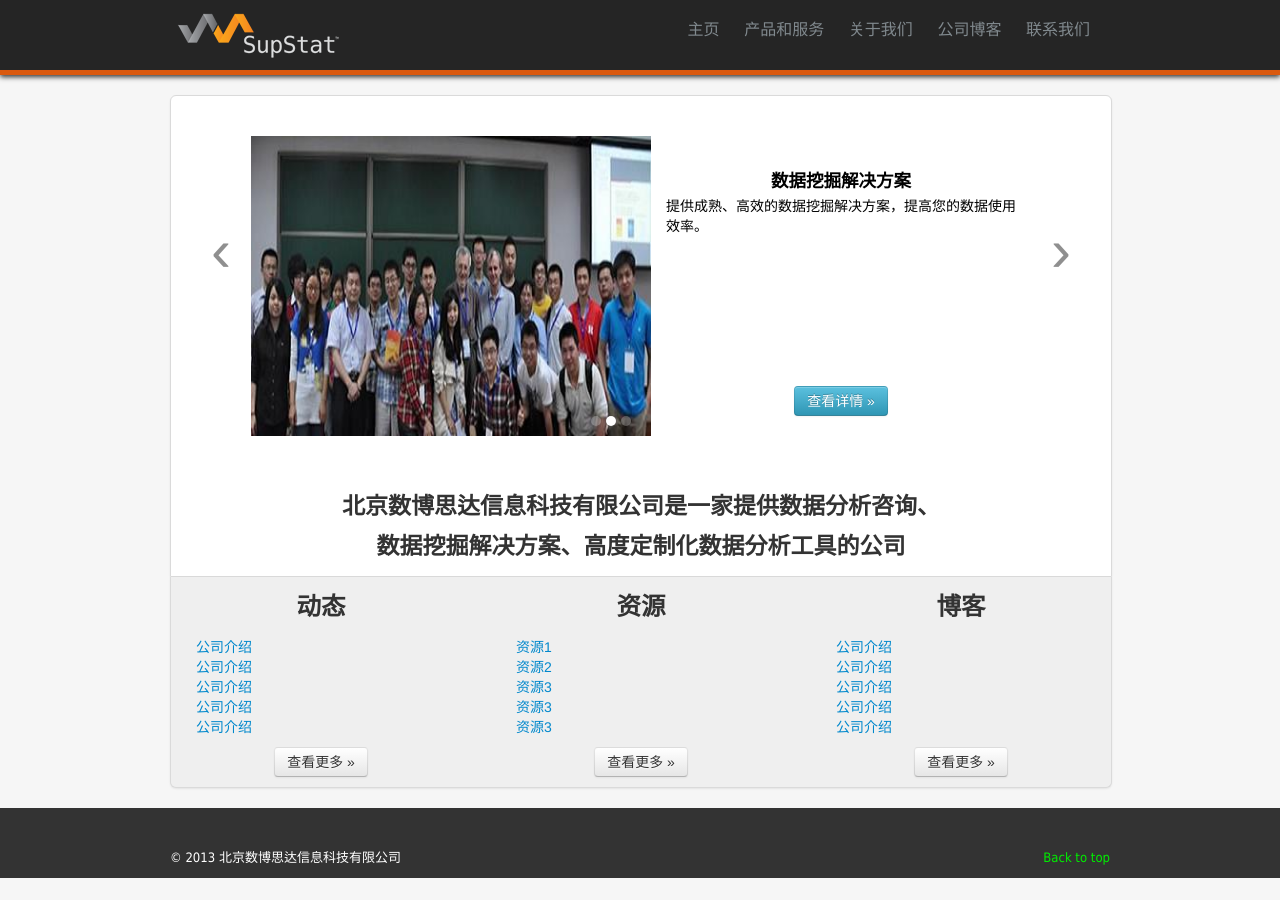
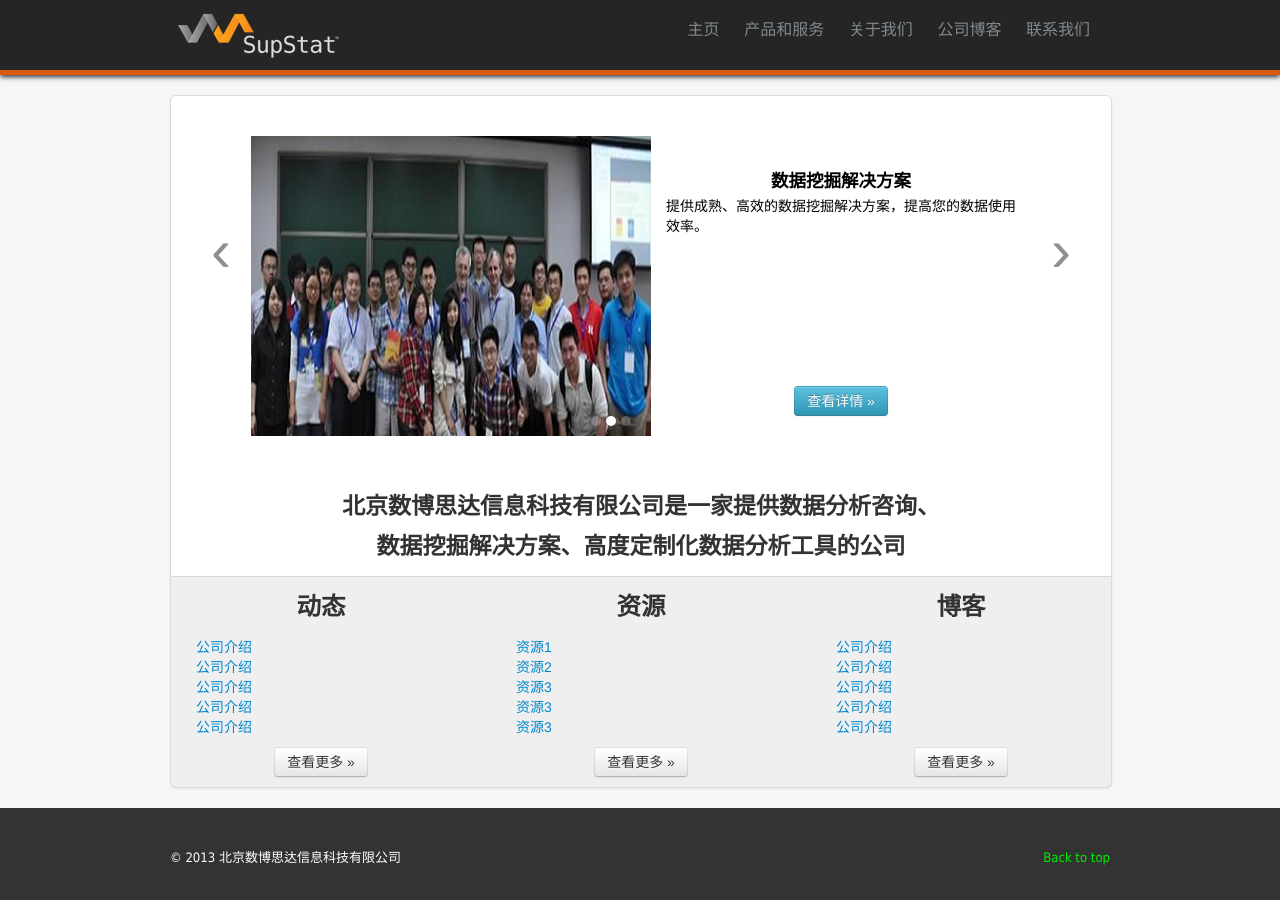
Before and after one commit to denghp/cn, a Jekyll site: the page built from index.html, in a window 1280 px wide. Built offline with Jekyll 4.4.1, drawn with Linux system fonts in a browser that asks for light colours.

Commit message:
modified background color

```diff
--- a/_config.yml
+++ b/_config.yml
@@ -2,4 +2,4 @@ markdown: kramdown
 permalink: /:categories/:year/:month/:day/:title
 pygments: true
 
-base_url: /cn
+base_url:
--- a/assets/css/layout.css
+++ b/assets/css/layout.css
@@ -1,5 +1,5 @@
 body{
-    background-color:#f6f6f6;
+    background-color:#333333;
 }
 
 ul {
@@ -11,13 +11,14 @@ ul {
   height: auto !important;
   min-width: 960px;
   margin: 0px auto 0px;
+  background-color:#f6f6f6;
 }
 
 .header {
     margin-bottom: 20px;
     display: block;
 
-    background-color: rgb(37, 37, 37);
+    background-color: #252525;
     position: relative;
     z-index: 2;
 
@@ -284,8 +285,8 @@ a:focus {
 }
 
 .footer{
+ color:#ffffff;
  background-color:#333333;
- color:#ffffff;
  margin-top:0px
 }
 
```
